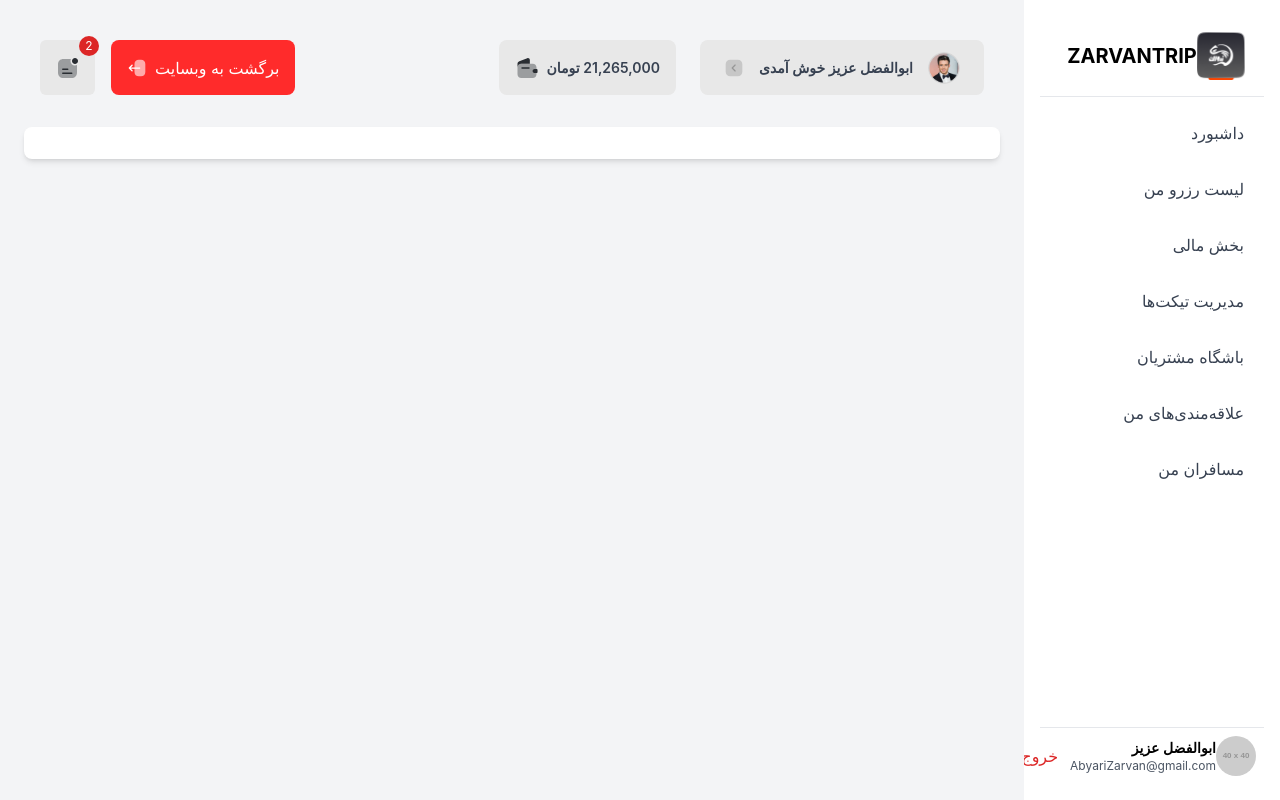
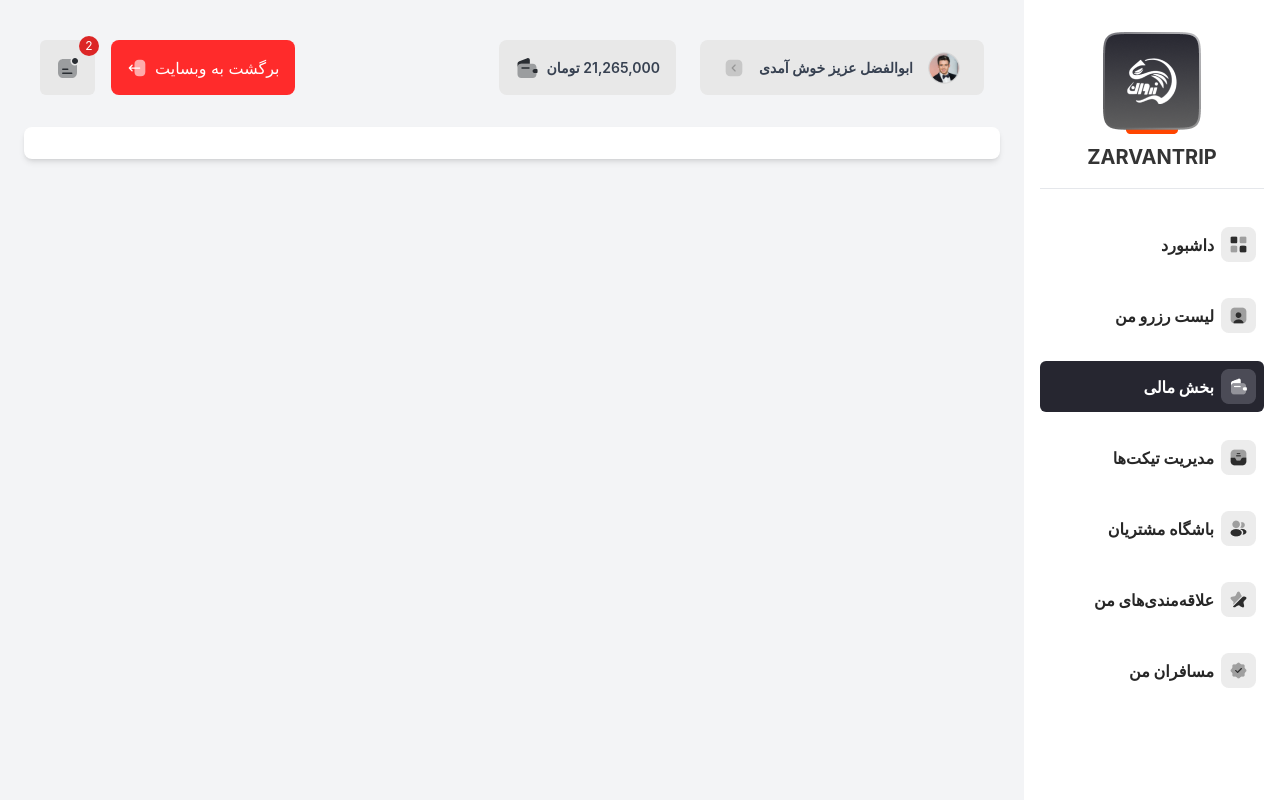
Before and after one commit to setareEzabadi/ExersiceBeta, a React (Create React App) app: page / in a window 1280 px wide. Shown: the top 800 px of the page. Built offline with nearby package versions, Linux system fonts and the light colour scheme.

Commit message:
Update SideBar.jsx

```diff
--- a/src/Components/SideBar/SideBar.jsx
+++ b/src/Components/SideBar/SideBar.jsx
@@ -1,56 +1,71 @@
 import logo from '../../Assets/img/Logo Zarvantrip.png';
+import dashboard from '../../Assets/img/dashboard.png';
+import rezerv from '../../Assets/img/rezerv.png';
+import money from '../../Assets/img/moneyy.png';
+import ticket from '../../Assets/img/tikcet.png';
+import customer from '../../Assets/img/customer.png';
+import fave from '../../Assets/img/fave.png';
+import mine from '../../Assets/img/mine.png';
+import profile from '../../Assets/img/profile.png';
 
 const SideBar = () => {
     return (
         <div className="bg-white h-full w-64 shadow-md flex flex-col p-4">
             {/* Header */}
-            <div className="flex items-center justify-center py-4 border-b">
-                <img src={logo} alt="Logo" className="w-12 h-12" />
-                <span className="text-xl font-bold ml-2">ZARVANTRIP</span>
+            <div className="flex flex-col items-center justify-center py-4 border-b">
+                <img src={logo} alt="Logo" className="w-[98px] h-[102px] mb-2" />
+                <span className="text-[#343434] text-[20px] font-bold">ZARVANTRIP</span>
             </div>
 
             {/* Menu Items */}
-            <nav className="flex-1 mt-4">
-                <ul>
-                    <li className="flex items-center p-2 mb-4 text-gray-700 hover:bg-gray-100 cursor-pointer rounded-md">
-                        <i className="fas fa-tachometer-alt mr-3"></i> داشبورد
+            <nav className="flex-1 mt-[30px] mb-[197px]">
+                <ul className="flex flex-col gap-[20px]">
+                    {/* Dashboard Item */}
+                    <li className="flex items-center gap-[7px] p-2 text-[#272727] text-[16px] font-bold cursor-pointer rounded-md hover:bg-[#262630] hover:text-white">
+                        <img src={dashboard} alt="Dashboard Icon" className="w-[35px] h-[35px]" /> داشبورد
                     </li>
-                    <li className="flex items-center p-2 mb-4 text-gray-700 hover:bg-gray-100 cursor-pointer rounded-md">
-                        <i className="fas fa-list mr-3"></i> لیست رزرو من
+                    {/* Reservations List Item */}
+                    <li className="flex items-center gap-[7px] p-2 text-[#272727] text-[16px] font-bold cursor-pointer rounded-md hover:bg-[#262630] hover:text-white">
+                        <img src={rezerv} alt="Reservations Icon" className="w-[35px] h-[35px]" /> لیست رزرو من
                     </li>
-                    <li className="flex items-center p-2 mb-4 text-gray-700 hover:bg-gray-100 cursor-pointer rounded-md">
-                        <i className="fas fa-wallet mr-3"></i> بخش مالی
+                    {/* Financial Section Item */}
+                    <li className="flex items-center gap-[7px] p-2 text-[16px] font-bold cursor-pointer rounded-md bg-[#262630] text-white">
+                        <img src={money} alt="Money Icon" className="w-[35px] h-[35px]" /> بخش مالی
                     </li>
-                    <li className="flex items-center p-2 mb-4 text-gray-700 hover:bg-gray-100 cursor-pointer rounded-md">
-                        <i className="fas fa-ticket-alt mr-3"></i> مدیریت تیکت‌ها
+                    {/* Ticket Management Item */}
+                    <li className="flex items-center gap-[7px] p-2 text-[#272727] text-[16px] font-bold cursor-pointer rounded-md hover:bg-[#262630] hover:text-white">
+                        <img src={ticket} alt="Tickets Icon" className="w-[35px] h-[35px]" /> مدیریت تیکت‌ها
                     </li>
-                    <li className="flex items-center p-2 mb-4 text-gray-700 hover:bg-gray-100 cursor-pointer rounded-md">
-                        <i className="fas fa-users mr-3"></i> باشگاه مشتریان
+                    {/* Customer Club Item */}
+                    <li className="flex items-center gap-[7px] p-2 text-[#272727] text-[16px] font-bold cursor-pointer rounded-md hover:bg-[#262630] hover:text-white">
+                        <img src={customer} alt="Customer Club Icon" className="w-[35px] h-[35px]" /> باشگاه مشتریان
                     </li>
-                    <li className="flex items-center p-2 mb-4 text-gray-700 hover:bg-gray-100 cursor-pointer rounded-md">
-                        <i className="fas fa-heart mr-3"></i> علاقه‌مندی‌های من
+                    {/* Favorites Item */}
+                    <li className="flex items-center gap-[7px] p-2 text-[#272727] text-[16px] font-bold cursor-pointer rounded-md hover:bg-[#262630] hover:text-white">
+                        <img src={fave} alt="Favorites Icon" className="w-[35px] h-[35px]" /> علاقه‌مندی‌های من
                     </li>
-                    <li className="flex items-center p-2 mb-4 text-gray-700 hover:bg-gray-100 cursor-pointer rounded-md">
-                        <i className="fas fa-users mr-3"></i> مسافران من
+                    {/* My Passengers Item */}
+                    <li className="flex items-center gap-[7px] p-2 text-[#272727] text-[16px] font-bold cursor-pointer rounded-md hover:bg-[#262630] hover:text-white">
+                        <img src={mine} alt="My Passengers Icon" className="w-[35px] h-[35px]" /> مسافران من
                     </li>
                 </ul>
             </nav>
 
             {/* Footer */}
-            <div className="flex items-center p-2 border-t mt-4">
+            <div className="flex flex-col items-center bg-[#D7D7D7] py-[13px] px-[32px] rounded-lg gap-[7px] mt-4">
                 <img
-                    src="https://via.placeholder.com/40"
+                    src={profile}
                     alt="User"
-                    className="rounded-full w-10 h-10"
+                    className="rounded-full w-[35px] h-[35px]"
                 />
-                <div className="ml-3">
-                    <p className="text-sm font-semibold">ابوالفضل عزیز</p>
-                    <p className="text-xs text-gray-600">AbyariZarvan@gmail.com</p>
-                </div>
-                <button className="ml-auto text-red-600 hover:text-red-800">
-                    خروج
-                </button>
+                <p className="text-[#343434] text-[14px] font-bold">ابوالفضل عزیز</p>
+                <p className="text-[#343434] text-[14px] font-bold">AbyariZarvan@gmail.com</p>
             </div>
+
+            {/* Logout Button */}
+            <button className="w-full bg-[#FF2B2B] text-white py-[12px] mt-2 rounded">
+                خروج
+            </button>
         </div>
     );
 };
```
